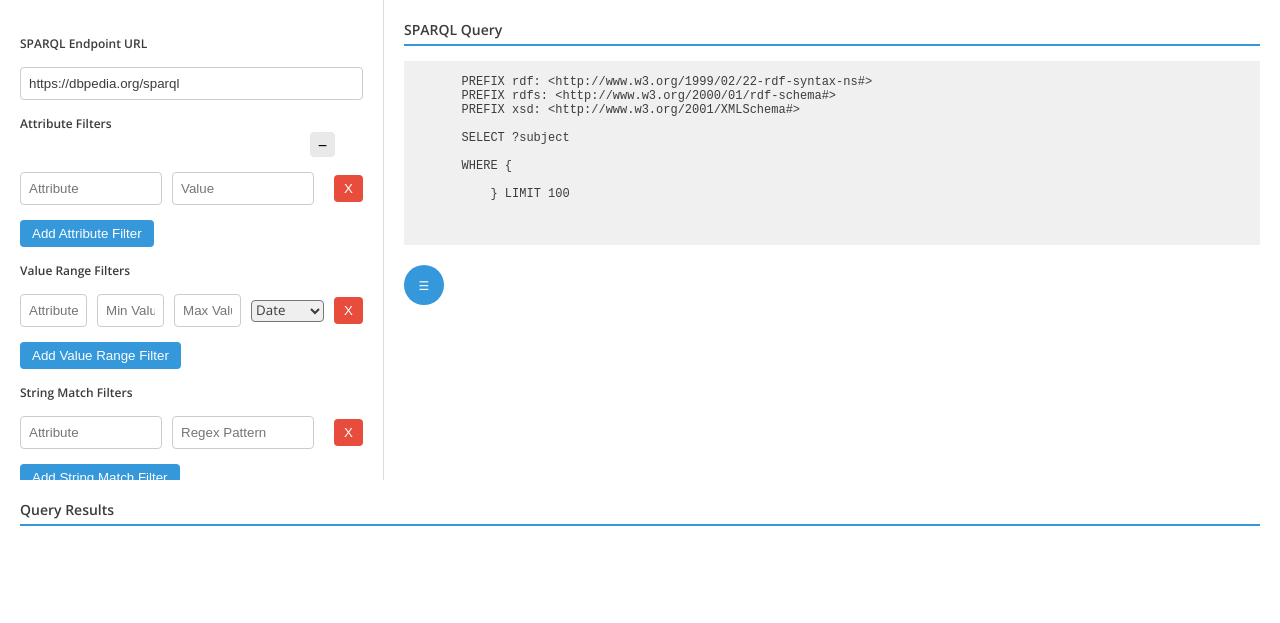
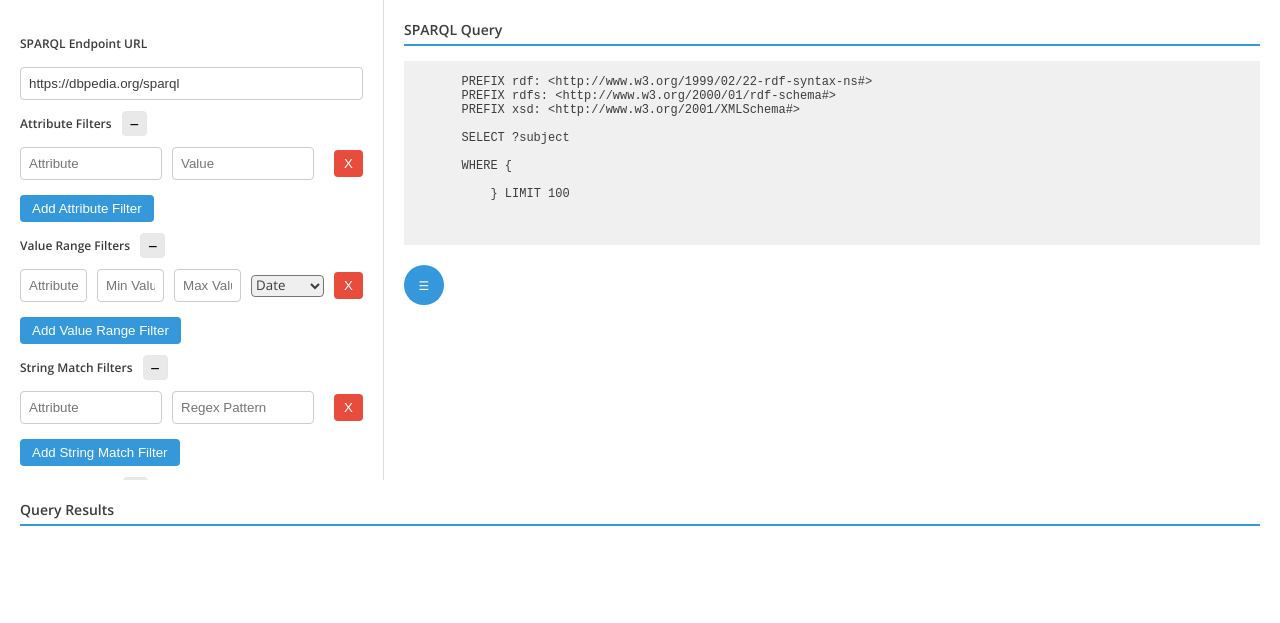
Before and after one commit to clariah-grlc-sustainability/nosparql-query-builder, a website: page index.html in a window 1280 px wide. Drawn offline with nearby package versions, Linux system fonts and the light colour scheme.

Commit message:
completes expand/collapse buttons for all filters

```diff
--- a/app.js
+++ b/app.js
@@ -229,7 +229,7 @@ function addValueSearchFilter() {
         </div>
     `;
 
-    $('#value-filter-container').append(valueFilter);
+    $('#value-range-filters-section').append(valueFilter);
     setupAutocomplete(`#vpredicate-${valueFilterCount}`, 'predicate');
     valueFilterCount++;
 }
@@ -251,7 +251,7 @@ function addRegexSearchFilter() {
         </div>
     `;
 
-    $('#regex-filter-container').append(regexFilter);
+    $('#regex-search-filters-section').append(regexFilter);
     setupAutocomplete(`#rpredicate-${regexFilterCount}`, 'predicate');
     regexFilterCount++;
 }
@@ -270,7 +270,7 @@ function addShowAttribute(){
         </div>
     `;
 
-    $('#show-attribute-container').append(showAttribute);
+    $('#show-attributes-items-section').append(showAttribute);
     setupAutocomplete(`#show-attribute-${showAttributeCount}`, 'predicate');
     showAttributeCount++;
 }
--- a/index.html
+++ b/index.html
@@ -17,7 +17,15 @@
                 <input type="text" id="endpoint-url" value="https://dbpedia.org/sparql" placeholder="Endpoint URL">
 
                 <div id="filter-container">
-                    <label>Attribute Filters <button class="toggle-button" data-target="#attribute-filters">−</button></label>
+                    <div class="labelheader">
+                        <div class="lbl">
+                            <label>Attribute Filters</label>
+                        </div>
+                        <div class="tgbut">
+                            <button class="toggle-button" data-target="#attribute-filters">−</button>
+                        </div>
+                    </div>
+
                     <div id="attribute-filters" class="collapsible">
                         <div id="attribute-filters-section">
                             <div class="search-filter">
@@ -40,10 +48,18 @@
                     </div>
                 </div>
 
+                <div id="value-filter-container">
+                    <div class="labelheader">
+                        <div class="lbl">
+                            <label>Value Range Filters</label>
+                        </div>
+                        <div class="tgbut">
+                            <button class="toggle-button" data-target="#value-range-filters">−</button>
+                        </div>
+                    </div>
 
-
-                <div id="value-filter-container">
-                    <label>Value Range Filters</label>
+                    <div id="value-range-filters" class="collapsible">
+                        <div id="value-range-filters-section">
                             <div class="value-search-filter">
                                 <div class="input-loader-container">
                                     <input type="text" id="vpredicate-0" class="predicate" placeholder="Attribute">
@@ -69,11 +85,22 @@
                                 </div>
                             </div>
                         </div>
-
                         <button id="add-value-filter">Add Value Range Filter</button>
+                    </div>
+                </div>
 
                 <div id="regex-filter-container">
+                    <div class="labelheader">
+                        <div class="lbl">
                             <label>String Match Filters</label>
+                        </div>
+                        <div class="tgbut">
+                            <button class="toggle-button" data-target="#regex-search-filters">−</button>
+                        </div>
+                    </div>
+
+                    <div id="regex-search-filters" class="collapsible">
+                        <div id="regex-search-filters-section">
                             <div class="regex-search-filter">
                                 <div class="input-loader-container">
                                     <input type="text" id="rpredicate-0" class="predicate" placeholder="Attribute">
@@ -88,11 +115,22 @@
                                 </div>
                             </div>
                         </div>
-
                         <button id="add-regex-filter">Add String Match Filter</button>
+                    </div>
+                </div>
 
                 <div id="show-attribute-container">
+                    <div class="labelheader">
+                        <div class="lbl">
                             <label>Show Attributes</label>
+                        </div>
+                        <div class="tgbut">
+                            <button class="toggle-button" data-target="#show-attributes-items">−</button>
+                        </div>
+                    </div>
+
+                    <div id="show-attributes-items" class="collapsible">
+                        <div id="show-attributes-items-section">
                             <div class="show-attribute-section">
                                 <div class="input-loader-container">
                                     <input type="text" id="show-attribute-0" class="predicate" placeholder="Attribute">
@@ -104,8 +142,9 @@
                                 </div>
                             </div>
                         </div>
-
                         <button id="add-show-attribute">Add Show Attribute</button>
+                    </div>
+                </div>
 
                 <label for="limit-val">Limit</label>
                 <input type="number" id="limit-val" class="limit" value="100" placeholder="Number of results">
--- a/style.css
+++ b/style.css
@@ -130,8 +130,6 @@ input[type="checkbox"] {
     color: #3c3c3c;
     border: 1px solid #ccc;
 }
-
-
 
 input[type="text"],
 input[type="number"] {
@@ -403,6 +401,12 @@ button:hover {
     display: none;
 }
 
+.labelheader {
+    display: flex;
+    align-items: center;
+    width: 100%;
+}
+
 .toggle-button {
     text-align: right;
     background-color: #eae9e9;
@@ -416,7 +420,7 @@ button:hover {
     cursor: pointer;
     display: inline-block;
     padding: 0;
-    margin-left: 290px;
+    margin-left: 10px;
     transition: background-color 0.3s ease;
 }
 
```
Lines whose indentation alone changed are shown as unchanged.
